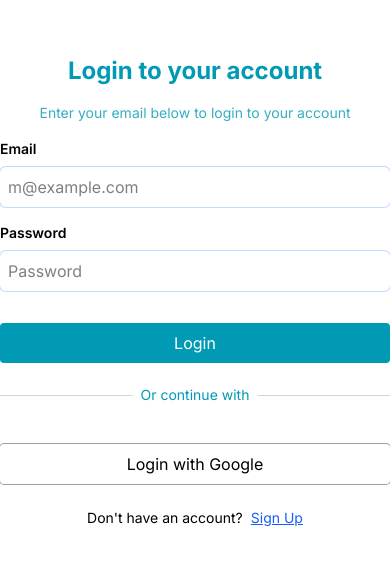
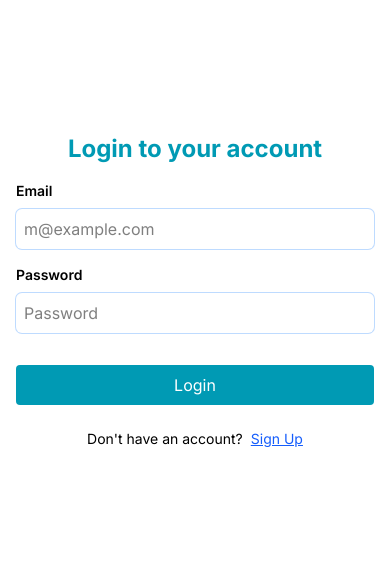
Before and after one commit to Arun2508-art/School-Management, a Next.js app in the folder school/: page /login in a window 390 px wide. Shown: the part 131-696 px from the top of the page. Built offline with nearby package versions, Linux system fonts and the light colour scheme; no server answers.

Commit message:
mobile view login page

```diff
--- a/school/app/login/page.tsx
+++ b/school/app/login/page.tsx
@@ -14,7 +14,7 @@ const SignInpage = () => {
         />
       </div>
       <div className='flex flex-1 items-center justify-center'>
-        <div className='w-full max-w-md'>
+        <div className='w-full max-w-md p-4'>
           <LoginForm />
         </div>
       </div>
--- a/school/components/Navbar.tsx
+++ b/school/components/Navbar.tsx
@@ -14,7 +14,7 @@ const Navbar = () => {
   const [name, setName] = useState('');
   const router = useRouter();
   const dispatch = useAppDispatch();
-  const { status } = useAppSelector((state) => state.auth);
+  const { user, status } = useAppSelector((state) => state.auth);
 
   const handleLogout = async () => {
     const success = await dispatch(Logout());
@@ -26,7 +26,7 @@ const Navbar = () => {
     setRole(localStorage.getItem('role') || '');
   }, []);
 
-  if (status === 'loading') {
+  if (status === 'loading' || !user) {
     return (
       <div className='fixed inset-0 bg-black/20 cursor-not-allowed'>
         <Loading />
--- a/school/components/pages/LoginForm.tsx
+++ b/school/components/pages/LoginForm.tsx
@@ -73,7 +73,7 @@ const LoginForm = () => {
     <div>
       <div className='flex flex-col items-center gap-4 mb-4'>
         <h3 className='font-bold text-2xl text-blue'>Login to your account</h3>
-        <div className='font-normal text-sm text-blue/80'>
+        <div className='font-normal text-sm text-blue/80 hidden md:block'>
           Enter your email below to login to your account
         </div>
       </div>
@@ -103,13 +103,13 @@ const LoginForm = () => {
           {loading ? 'Logging in....' : 'Login'}
         </button>
       </form>
-      <div className='my-8 text-center relative text-sm'>
+      <div className='my-8 text-center relative text-sm hidden lg:block'>
         <div className='border-t border-gray-300'></div>
         <div className='absolute top-1/2 left-1/2 transform -translate-x-1/2 -translate-y-1/2 bg-white px-2 text-blue'>
           Or continue with
         </div>
       </div>
-      <div className='w-full mt-6'>
+      <div className='w-full mt-6 hidden lg:block'>
         <button className='w-full rounded py-2 mt-4 ring-1 ring-gray-400'>
           Login with Google
         </button>
```
